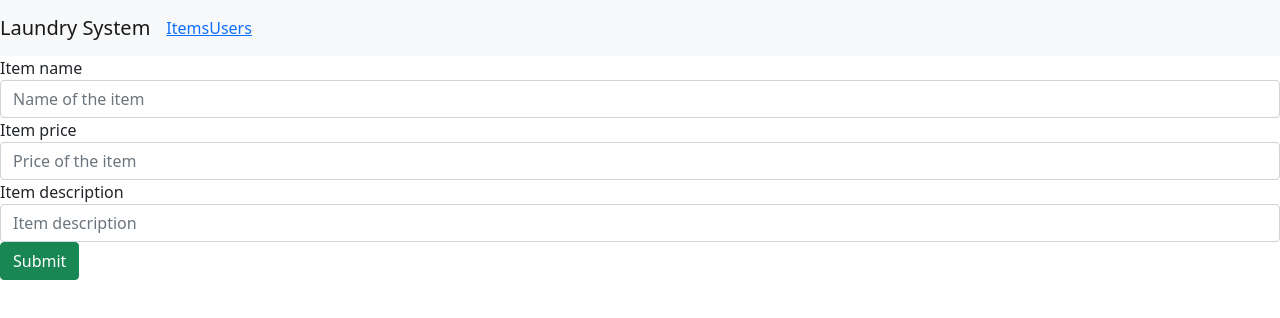
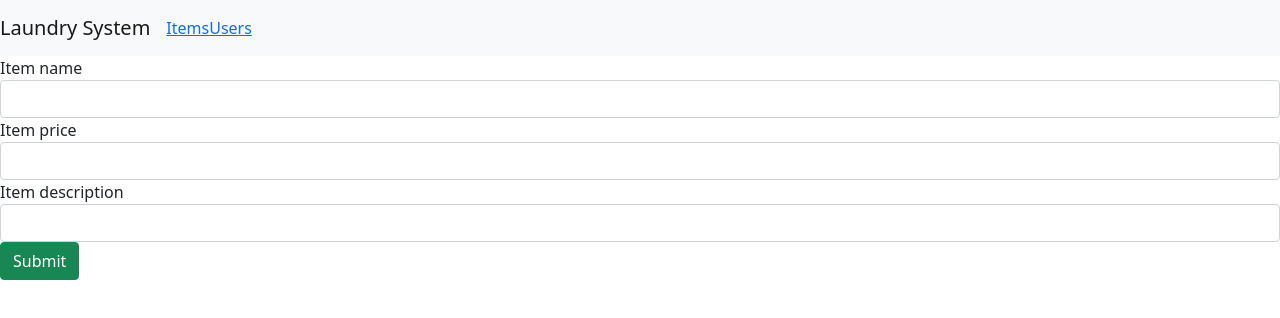
Before and after one commit to vigneshs17/Laundry_system, a React (Create React App) app in the folder frontend/: page /items/new in a window 1280 px wide. Shown: the top 318 px of the page. Built offline with nearby package versions, Linux system fonts and the light colour scheme.

Commit message:
added EDIT functionality for item

```diff
--- a/frontend/src/App.js
+++ b/frontend/src/App.js
@@ -3,7 +3,8 @@ import React from 'react';
 import 'bootstrap/dist/css/bootstrap.css';
 import Header from './components/Header';
 import ItemsList from './components/Items/ItemsList';
-import ItemForm from './components/Items/ItemForm';
+import AddItem from './components/Items/AddItem';
+import EditItem from './components/Items/EditItem';
 import Item from './components/Items/Item';
 import {Route, Redirect, Switch, BrowserRouter} from 'react-router-dom';
 
@@ -14,7 +15,8 @@ class App extends React.Component {
           <Header/>
           <Switch>
               <Route path='/items' exact component={ItemsList}/>
-              <Route path='/items/new' exact component={ItemForm}/>
+              <Route path='/items/new' component={AddItem}/>
+              <Route path='/items/:name/edit' component={EditItem}/>
               <Route path='/items/:name' exact component={Item}/>
               <Redirect from='*' to='/'/>
           </Switch>
--- a/frontend/src/components/Items/AddItem.js
+++ b/frontend/src/components/Items/AddItem.js
@@ -0,0 +1,91 @@
+import React, {Component, setState} from 'react';
+import axios from 'axios'
+import {Form, Button, Label, Input, FormGroup} from 'reactstrap';
+
+class AddItem extends React.Component {
+    constructor(props) {
+        super(props);
+        this.state = {
+            name: '',
+            price: '',
+            desc: '',
+            errorMsg: '',
+        };
+
+        this.handleChange = this.handleChange.bind(this);
+        this.handleSubmit = this.handleSubmit.bind(this);
+    }
+
+    handleChange(event) {
+        this.setState({
+            [event.target.name] : event.target.value
+        })
+    }
+
+    handleSubmit(event) {
+        event.preventDefault();
+        const values = [this.state.name, this.state.price, this.state.desc];
+        const allFieldsFilled = values.every((field) => {
+            const value = `${field}`.trim();
+            return value !== '' && value !== '0';
+        });
+
+        if(allFieldsFilled) {
+            axios.post('http://localhost:8000/items/', {
+                'name': this.state.name,
+                'price': this.state.price,
+                'desc': this.state.desc
+            }).then(res => console.log(res))
+        }
+        else {
+            this.state.errorMsg = 'Please fill out all the fields.';
+        }
+
+        this.props.history.push(`/items/${this.state.name}`)
+    };
+
+    render() {
+        return (
+            <div className="main-form">
+                {this.state.errorMsg && <p className="errorMsg">{this.state.errorMsg}</p>}
+                <Form>
+                    <FormGroup>
+                        <Label>Item name</Label>
+                        <Input
+                            type="text"
+                            name="name"
+                            value={this.state.name}
+                            onChange={this.handleChange}
+                        />
+                    </FormGroup>
+
+                    <FormGroup>
+                        <Label>Item price</Label>
+                        <Input
+                            type="text"
+                            name="price"
+                            value={this.state.price}
+                            onChange={this.handleChange}
+                            />
+                    </FormGroup>
+
+                    <FormGroup>
+                        <Label>Item description</Label>
+                        <Input
+                            type="text"
+                            name="desc"
+                            value={this.state.desc}
+                            onChange={this.handleChange}
+                            />
+                    </FormGroup>
+
+                    <Button color="success" type="submit" className="submit-btn" onClick={this.handleSubmit}>
+                        Submit
+                    </Button>
+                </Form>
+            </div>
+        );
+    }
+};
+
+export default AddItem;
--- a/frontend/src/components/Items/ItemForm.js
+++ b/frontend/src/components/Items/EditItem.js
@@ -1,12 +1,12 @@
-import React, {useState, setState} from 'react';
+import React, {Component, setState} from 'react';
 import axios from 'axios'
 import {Form, Button, Label, Input, FormGroup} from 'reactstrap';
 
-class ItemForm extends React.Component {
+class EditItem extends React.Component {
     constructor(props) {
         super(props);
         this.state = {
-            name: '',
+            name: this.props.match.params.name,
             price: '',
             desc: '',
             errorMsg: '',
@@ -30,12 +30,14 @@ class ItemForm extends React.Component {
             return value !== '' && value !== '0';
         });
 
+
         if(allFieldsFilled) {
-            axios.post('http://localhost:8000/items/', {
+            axios.put(`http://localhost:8000/items/${this.state.name}`, {
                 'name': this.state.name,
                 'price': this.state.price,
                 'desc': this.state.desc
-            }).then(res => console.log(res))
+            }).then(alert('Item updated successfully.'), res => console.log(res.data))
+
         }
         else {
             this.state.errorMsg = 'Please fill out all the fields.';
@@ -53,10 +55,9 @@ class ItemForm extends React.Component {
                         <Label>Item name</Label>
                         <Input
                             type="text"
-                            placeholder="Name of the item"
                             name="name"
+                            readOnly
                             value={this.state.name}
-                            onChange={this.handleChange}
                         />
                     </FormGroup>
 
@@ -64,9 +65,9 @@ class ItemForm extends React.Component {
                         <Label>Item price</Label>
                         <Input
                             type="text"
-                            placeholder="Price of the item"
                             name="price"
                             value={this.state.price}
+                            required
                             onChange={this.handleChange}
                             />
                     </FormGroup>
@@ -75,15 +76,15 @@ class ItemForm extends React.Component {
                         <Label>Item description</Label>
                         <Input
                             type="text"
-                            placeholder="Item description"
                             name="desc"
                             value={this.state.desc}
+                            required
                             onChange={this.handleChange}
                             />
                     </FormGroup>
 
                     <Button color="success" type="submit" className="submit-btn" onClick={this.handleSubmit}>
-                        Submit
+                        Update
                     </Button>
                 </Form>
             </div>
@@ -91,4 +92,4 @@ class ItemForm extends React.Component {
     }
 };
 
-export default ItemForm;
+export default EditItem;
--- a/frontend/src/components/Items/Item.js
+++ b/frontend/src/components/Items/Item.js
@@ -43,7 +43,7 @@ class Item extends React.Component {
 
 
                     <Link to='/items'><Button color="primary">All items</Button></Link>
-                    <Link to='/items/'><Button color="secondary">Edit item</Button></Link>
+                    <Link to={`/items/${this.state.item.name}/edit`} params={{item : this.state.item}}><Button color="secondary">Edit item</Button></Link>
                     <Button color="danger" onClick={() => {if (window.confirm('Are you sure you wish to delete this item?')) this.handleDelete(this.state.item.name)}}>Delete</Button>
 
                     </CardBody>
--- a/frontend/src/components/Items/ItemsList.js
+++ b/frontend/src/components/Items/ItemsList.js
@@ -41,7 +41,7 @@ class Items extends React.Component {
     render() {
         return (
             <div>
-                <Link to={`/items/new`}><Button color="success">Add new item</Button></Link>
+                <Link to={`/items/new`} params={{editMode: true}}><Button color="success">Add new item</Button></Link>
                 <Table bordered>
                 <thead>
                     <tr>
@@ -60,7 +60,8 @@ class Items extends React.Component {
                             <td>
                                 <Link to={`/items/${item.name}`}><Button color="primary">View</Button></Link>
                             </td>
-                            <td><Button color="secondary">Edit</Button></td>
+                            <td><Link to={`/items/${item.name}/edit`} params={{item : item}}><Button color="secondary">Edit</Button></Link></td>
+
                             <td><Button color="danger" onClick={() => {if (window.confirm('Are you sure you wish to delete this item?')) this.handleDelete(item.name)}}>Delete</Button></td>
                         </tr>
                     )}
```
Also changed, not shown: 1 other file (tests, documents, lock files or other folders).
